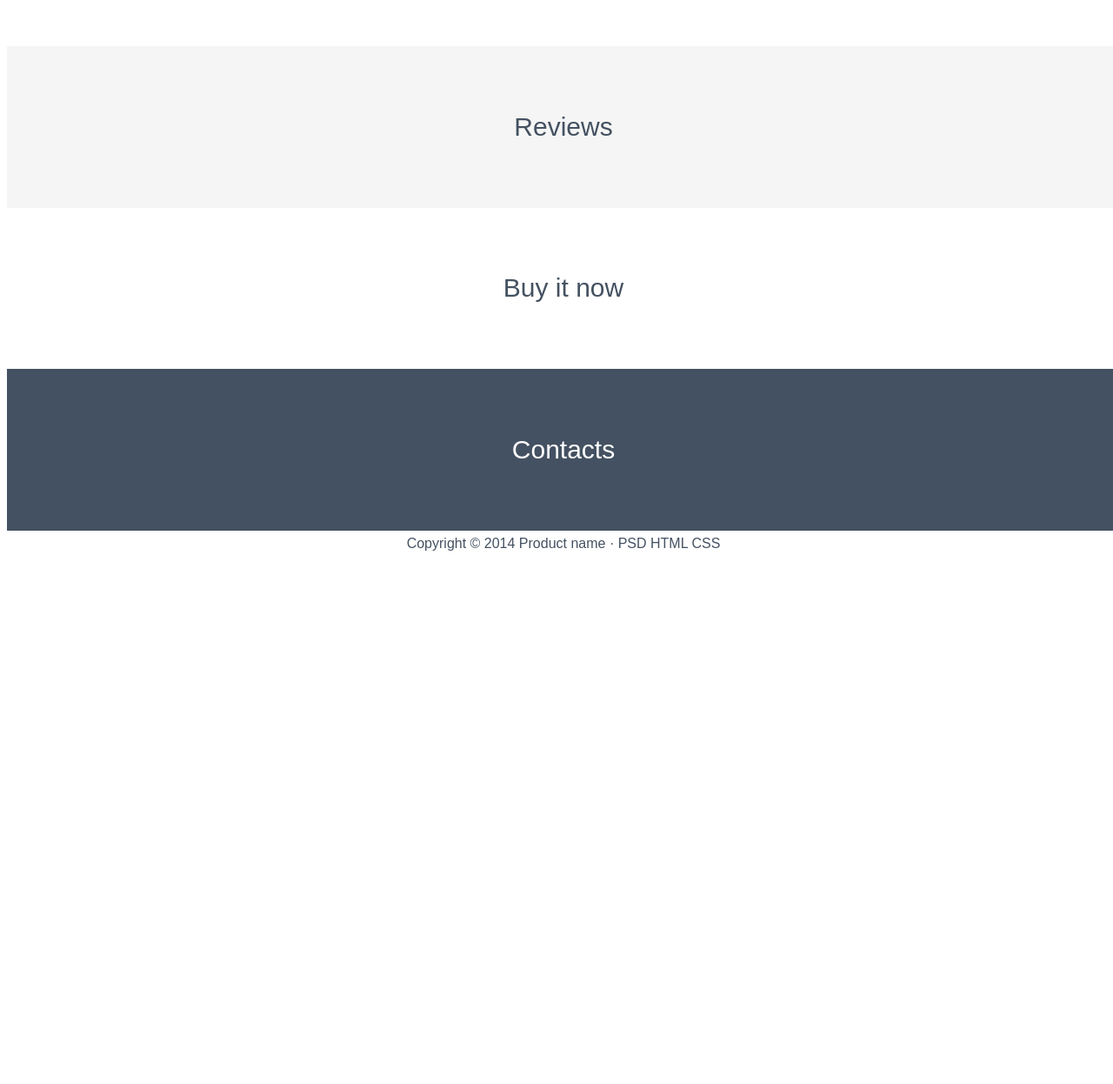
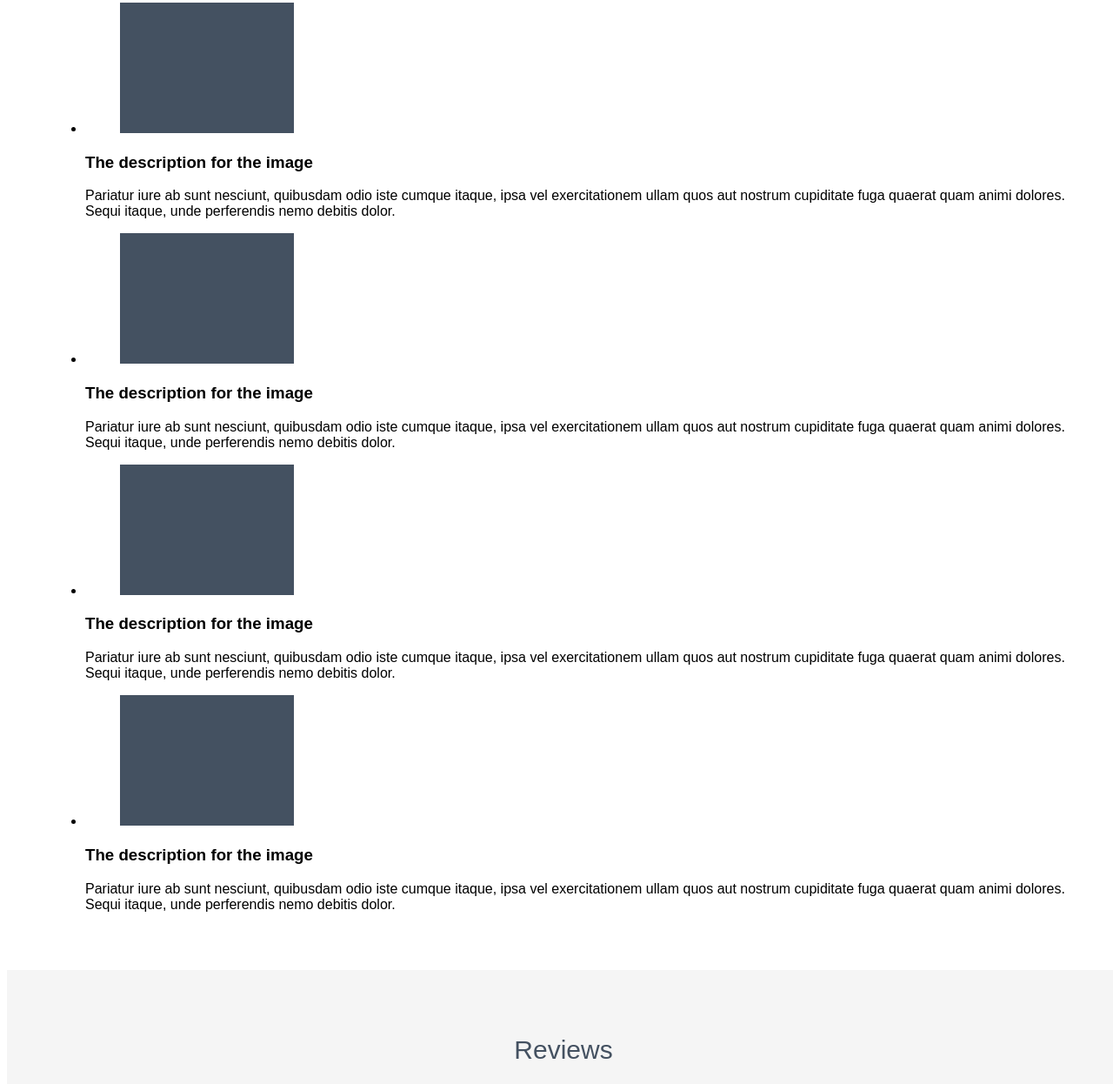
Before and after one commit to vladovinkin/HTML5-CSS3-Homeworks, a plain HTML site: page SimplePSD/index.html in a window 1280 px wide. Shown: the part 1293-2539 px from the top of the page at 87% size. Before the commit the page ends 1941 px from the top, so only its background shows below. Drawn offline with Linux system fonts and the light colour scheme.

Commit message:
Прописал содержимое блока screenshots

```diff
--- a/SimplePSD/index.html
+++ b/SimplePSD/index.html
@@ -74,6 +74,60 @@
 				<h2 class="screenshots-title">
 					Scrinshots
 				</h2>
+				<ul class="screenshots-list">
+					<li class="screenshots-list-item">
+						<figure class="screenshot-figure">
+							<img src="img/scrinshot-img.png" width="200" height="150" alt="" class="screenshot-image">
+						</figure>
+						<figcaption class="screenshot-caption">
+							<h3 class="screenshot-title">
+								The description for the image
+							</h3>
+							<p class="screenshot-text">
+								Pariatur iure ab sunt nesciunt, quibusdam odio iste cumque itaque, ipsa vel exercitationem ullam quos aut nostrum cupiditate fuga quaerat quam animi dolores. Sequi itaque, unde perferendis nemo debitis dolor.
+							</p>
+						</figcaption>
+					</li>
+					<li class="screenshots-list-item">
+						<figure class="screenshot-figure">
+							<img src="img/scrinshot-img.png" width="200" height="150" alt="" class="screenshot-image">
+						</figure>
+						<figcaption class="screenshot-caption">
+							<h3 class="screenshot-title">
+								The description for the image
+							</h3>
+							<p class="screenshot-text">
+								Pariatur iure ab sunt nesciunt, quibusdam odio iste cumque itaque, ipsa vel exercitationem ullam quos aut nostrum cupiditate fuga quaerat quam animi dolores. Sequi itaque, unde perferendis nemo debitis dolor.
+							</p>
+						</figcaption>
+					</li>
+					<li class="screenshots-list-item">
+						<figure class="screenshot-figure">
+							<img src="img/scrinshot-img.png" width="200" height="150" alt="" class="screenshot-image">
+						</figure>
+						<figcaption class="screenshot-caption">
+							<h3 class="screenshot-title">
+								The description for the image
+							</h3>
+							<p class="screenshot-text">
+								Pariatur iure ab sunt nesciunt, quibusdam odio iste cumque itaque, ipsa vel exercitationem ullam quos aut nostrum cupiditate fuga quaerat quam animi dolores. Sequi itaque, unde perferendis nemo debitis dolor.
+							</p>
+						</figcaption>
+					</li>
+					<li class="screenshots-list-item">
+						<figure class="screenshot-figure">
+							<img src="img/scrinshot-img.png" width="200" height="150" alt="" class="screenshot-image">
+						</figure>
+						<figcaption class="screenshot-caption">
+							<h3 class="screenshot-title">
+								The description for the image
+							</h3>
+							<p class="screenshot-text">
+								Pariatur iure ab sunt nesciunt, quibusdam odio iste cumque itaque, ipsa vel exercitationem ullam quos aut nostrum cupiditate fuga quaerat quam animi dolores. Sequi itaque, unde perferendis nemo debitis dolor.
+							</p>
+						</figcaption>
+					</li>
+				</ul>
 			</section>
 
 			<section class="reviews">
```
